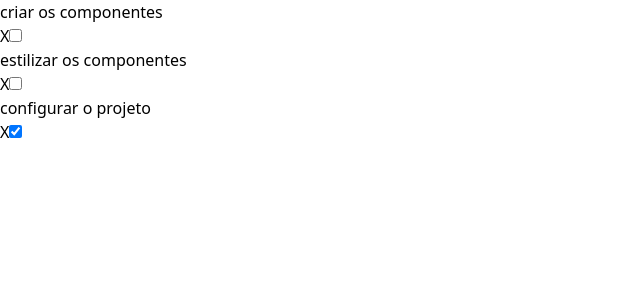
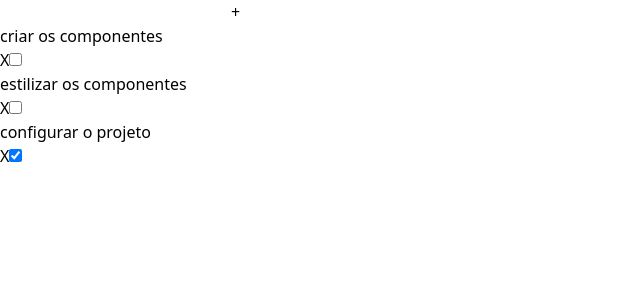
Before and after one commit to devAlexSilva/todo-tailwind, a React (Vite) app: page / in a window 1280 px wide. Shown: the top 300 px of the page, without its empty margins (0-640 px from the left). Built offline with nearby package versions, Linux system fonts and the light colour scheme.

Commit message:
feat: add method to add todos

```diff
--- /dev/null
+++ b/src/components/addTodo/index.tsx
@@ -0,0 +1,18 @@
+import { ChangeEvent, FormEvent } from "react"
+
+type propsAddTodo = {
+    task: string
+    handleSubmitTodo: (e: FormEvent) => void
+    handleChangeInput: (e: ChangeEvent) => void
+}
+
+export const AddTodo = ({ handleSubmitTodo, handleChangeInput, task }: propsAddTodo) => {
+
+
+    return (
+        <form onSubmit={handleSubmitTodo}>
+            <input type="text" name="test" value={task} onChange={e => handleChangeInput(e) }/>
+            <button type="submit" aria-label="add to todo">+</button>
+        </form >
+    )
+}
--- a/src/components/row/index.tsx
+++ b/src/components/row/index.tsx
@@ -1,4 +1,4 @@
-export type Todo = {
+type Todo = {
   id: string;
   task: string;
   isCompleted: boolean;
--- a/src/components/todo/index.tsx
+++ b/src/components/todo/index.tsx
@@ -1,37 +1,61 @@
-import { Row } from "../row";
-import { data } from "../../mock/todo";
-import { useState } from "react";
+import { Row } from '../row'
+import { data } from '../../mock/todo'
+import { ITodo } from '../../types'
+import { ChangeEvent, FormEvent, useState } from 'react'
+import { AddTodo } from '../addTodo'
 
 export const Todo = () => {
-  const [todos, setTodos] = useState(data);
+  const [todos, setTodos] = useState(data)
+  const [task, setTask] = useState("")
 
   const updateTodo = (id: string) => {
-    const updatedTodo = todos.map((item) => {
+    const updatedTodo = todos.map(item => {
       if (item.id === id) {
         return {
           ...item,
           isCompleted: !item.isCompleted,
-        };
+        }
       }
-      return item;
-    });
-    setTodos(updatedTodo);
-  };
+      return item
+    })
+    setTodos(updatedTodo)
+  }
+
+  const handleChangeInput = (e: ChangeEvent) => {
+    setTask(e.target.value)
+  }
+
+  const handleSubmitTodo = (e: FormEvent) => {
+    e.preventDefault()
+
+    const todo = {
+      id: "ss",
+      task: task,
+      isCompleted: false
+    }
+
+    addTodo(todo)
+  }
+
+  const addTodo = (newTodo: ITodo) => {
+    setTodos([...todos, newTodo])
+  }
 
   const deleteTodo = (id: string) => {
-    const allTodos = todos.filter((item) => item.id !== id);
-    setTodos(allTodos);
-  };
+    const allTodos = todos.filter(item => item.id !== id)
+    setTodos(allTodos)
+  }
 
   return (
     <section about="seção dos to-do">
+      <AddTodo task={task} handleChangeInput={handleChangeInput} handleSubmitTodo={handleSubmitTodo}/>
       <ul>
-        {todos.map((item) => (
+        {todos.map(item => (
           <li key={item.id}>
             <Row {...item} deleteTodo={deleteTodo} updateTodo={updateTodo} />
           </li>
         ))}
       </ul>
     </section>
-  );
-};
+  )
+}
--- a/src/mock/todo.ts
+++ b/src/mock/todo.ts
@@ -1,6 +1,6 @@
-import { Todo } from "../components/row"
+import { ITodo } from "../types"
 
-export const data: Todo[] = [
+export const data: ITodo[] = [
     {
         id: "0",
         task: "criar os componentes",
--- /dev/null
+++ b/src/types/index.ts
@@ -0,0 +1,5 @@
+export interface ITodo {
+    id: string,
+    task: string,
+    isCompleted: boolean
+  }
```
Also changed, not shown: 1 other file (tests, documents, lock files or other folders).
